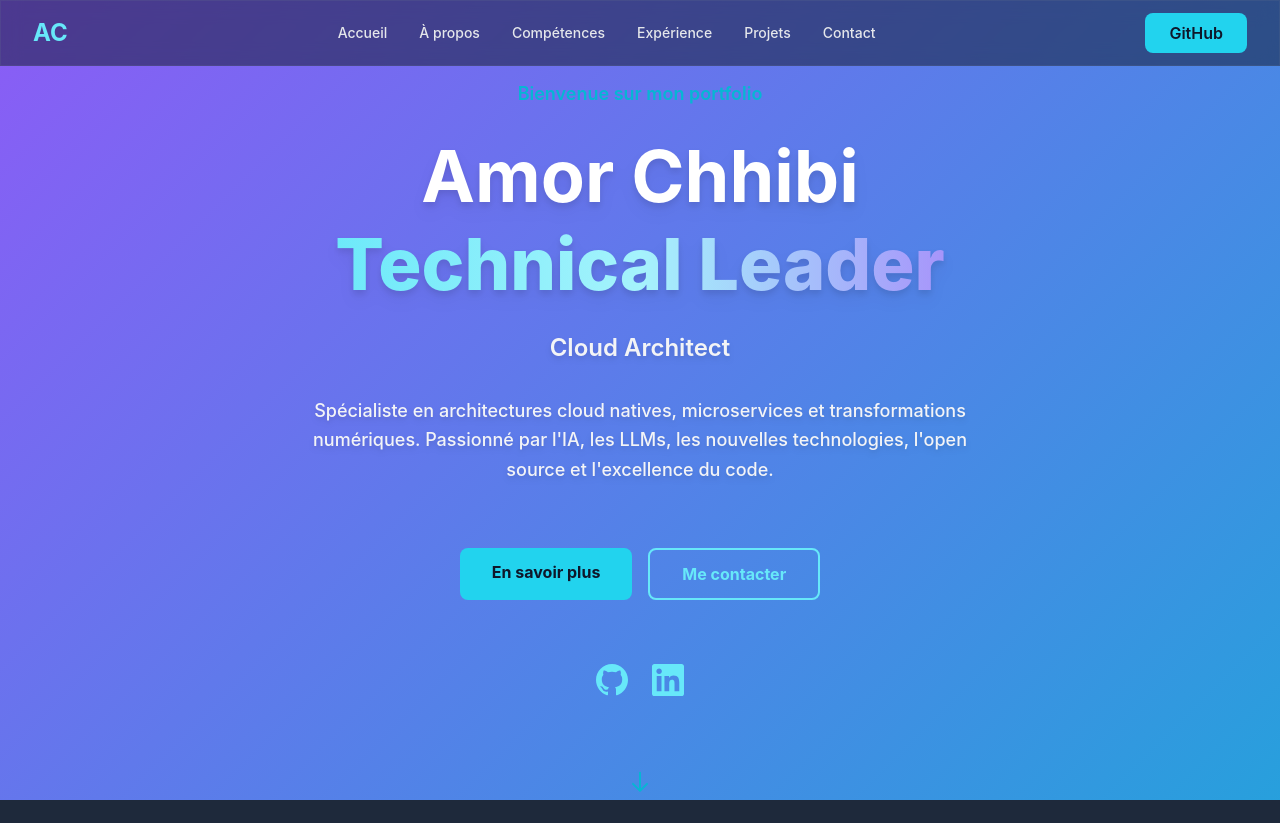
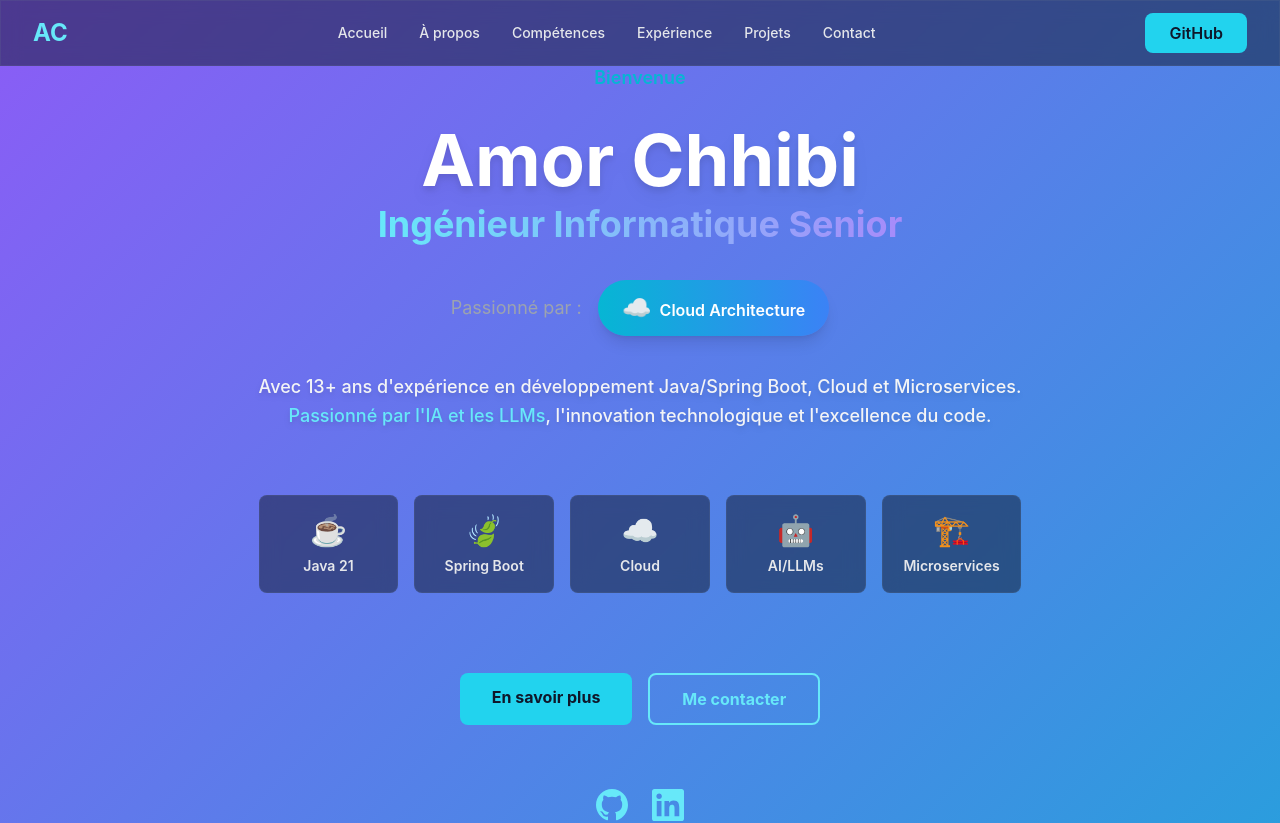
Before and after one commit to achhibi/portfolio, a Next.js app: page / in a window 1280 px wide. Shown: the top 823 px of the page. Built offline with nearby package versions, Linux system fonts and the light colour scheme.

Commit message:
Redesign Hero section: Better showcase of engineer profile, passions for Java, AI, and Cloud

```diff
--- a/components/Hero.tsx
+++ b/components/Hero.tsx
@@ -3,20 +3,20 @@
 import { motion } from 'framer-motion'
 import { useState, useEffect } from 'react'
 
-const roles = [
-  'Senior Java Developer',
-  'Technical Leader',
-  'Cloud Architect',
-  'Spring Boot Expert',
-  'Microservices Specialist',
+const passions = [
+  { label: 'Java & Spring Boot', icon: '☕', color: 'from-orange-500 to-red-500' },
+  { label: 'AI & LLMs', icon: '🤖', color: 'from-purple-500 to-pink-500' },
+  { label: 'Cloud Architecture', icon: '☁️', color: 'from-cyan-500 to-blue-500' },
+  { label: 'Microservices', icon: '🏗️', color: 'from-green-500 to-emerald-500' },
+  { label: 'Software Excellence', icon: '⚡', color: 'from-yellow-500 to-orange-500' },
 ]
 
 export default function Hero() {
-  const [currentRole, setCurrentRole] = useState(0)
+  const [currentPassion, setCurrentPassion] = useState(0)
 
   useEffect(() => {
     const interval = setInterval(() => {
-      setCurrentRole((prev) => (prev + 1) % roles.length)
+      setCurrentPassion((prev) => (prev + 1) % passions.length)
     }, 3000)
     return () => clearInterval(interval)
   }, [])
@@ -58,47 +58,80 @@ export default function Hero() {
         >
           {/* Greeting */}
           <motion.div variants={itemVariants}>
-            <p className="text-accent text-lg font-semibold">Bienvenue sur mon portfolio</p>
+            <p className="text-accent text-lg font-semibold">Bienvenue</p>
           </motion.div>
 
-          {/* Name */}
-          <motion.h1
+          {/* Name & Title */}
+          <motion.div
             variants={itemVariants}
-            className="text-5xl md:text-7xl font-bold space-y-4"
+            className="space-y-2"
           >
-            <span className="block text-white drop-shadow-lg">Amor Chhibi</span>
-            <span className="block text-transparent bg-clip-text bg-gradient-to-r from-cyan-300 via-cyan-200 to-violet-400 font-extrabold drop-shadow-lg">
-              Technical Leader
-            </span>
-          </motion.h1>
+            <h1 className="text-5xl md:text-7xl font-bold text-white drop-shadow-lg">
+              Amor Chhibi
+            </h1>
+            <div className="text-2xl md:text-4xl font-bold">
+              <span className="text-transparent bg-clip-text bg-gradient-to-r from-cyan-300 to-violet-400">
+                Ingénieur Informatique Senior
+              </span>
+            </div>
+          </motion.div>
 
-          {/* Dynamic Role */}
-          <motion.div variants={itemVariants} className="h-8">
-            <motion.p
-              key={currentRole}
-              initial={{ opacity: 0, y: 20 }}
-              animate={{ opacity: 1, y: 0 }}
-              exit={{ opacity: 0, y: -20 }}
+          {/* Passion Badge */}
+          <motion.div
+            variants={itemVariants}
+            className="flex items-center justify-center gap-4 h-16"
+          >
+            <span className="text-gray-400 text-lg">Passionné par :</span>
+            <motion.div
+              key={currentPassion}
+              initial={{ opacity: 0, scale: 0.8 }}
+              animate={{ opacity: 1, scale: 1 }}
+              exit={{ opacity: 0, scale: 0.8 }}
               transition={{ duration: 0.5 }}
-              className="text-xl md:text-2xl text-gray-100 font-semibold drop-shadow-md"
+              className={`px-6 py-3 rounded-full bg-gradient-to-r ${passions[currentPassion].color} text-white font-semibold shadow-lg`}
             >
-              {roles[currentRole]}
-            </motion.p>
+              <span className="text-2xl mr-2">{passions[currentPassion].icon}</span>
+              {passions[currentPassion].label}
+            </motion.div>
           </motion.div>
 
           {/* Description */}
           <motion.p
             variants={itemVariants}
-            className="text-gray-100 text-lg max-w-2xl mx-auto leading-relaxed drop-shadow-md font-medium"
+            className="text-gray-100 text-lg max-w-3xl mx-auto leading-relaxed drop-shadow-md font-medium"
           >
-            Spécialiste en architectures cloud natives, microservices et transformations numériques.
-            Passionné par l'IA, les LLMs, les nouvelles technologies, l'open source et l'excellence du code.
+            Avec 13+ ans d'expérience en développement Java/Spring Boot, Cloud et Microservices.
+            <br/>
+            <span className="text-cyan-300">Passionné par l'IA et les LLMs</span>, l'innovation technologique et l'excellence du code.
           </motion.p>
+
+          {/* Skills Grid */}
+          <motion.div
+            variants={itemVariants}
+            className="grid grid-cols-2 md:grid-cols-5 gap-4 max-w-3xl mx-auto pt-8"
+          >
+            {[
+              { icon: '☕', label: 'Java 21', color: 'orange' },
+              { icon: '🍃', label: 'Spring Boot', color: 'green' },
+              { icon: '☁️', label: 'Cloud', color: 'cyan' },
+              { icon: '🤖', label: 'AI/LLMs', color: 'purple' },
+              { icon: '🏗️', label: 'Microservices', color: 'blue' },
+            ].map((skill, index) => (
+              <motion.div
+                key={index}
+                whileHover={{ scale: 1.1, y: -5 }}
+                className={`glass p-4 rounded-lg text-center space-y-2 hover:border-${skill.color}-500 transition-all duration-300`}
+              >
+                <div className="text-3xl">{skill.icon}</div>
+                <p className="text-sm font-semibold text-gray-200">{skill.label}</p>
+              </motion.div>
+            ))}
+          </motion.div>
 
           {/* CTA Buttons */}
           <motion.div
             variants={itemVariants}
-            className="flex flex-col sm:flex-row gap-4 justify-center pt-8"
+            className="flex flex-col sm:flex-row gap-4 justify-center pt-12"
           >
             <a
               href="#about"
```
